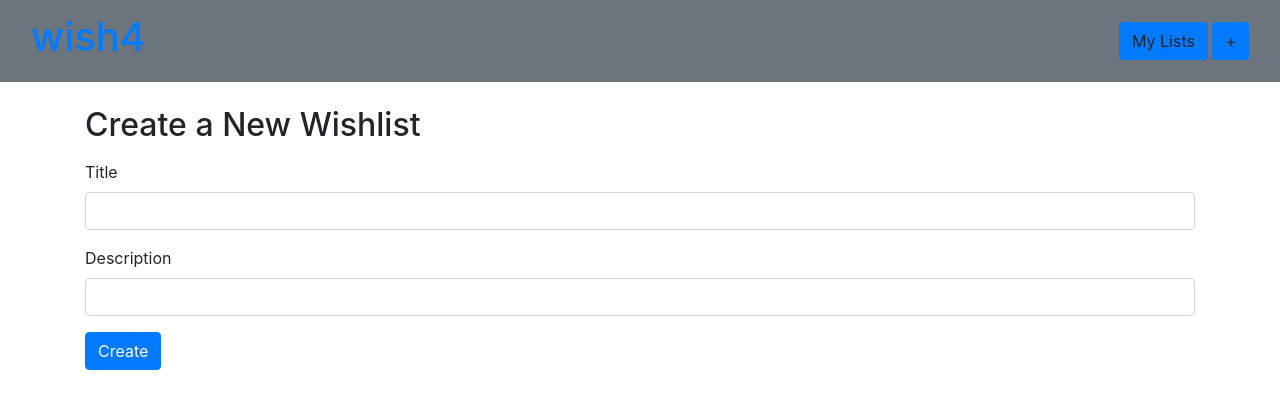
After one commit to lissalad/wish-4, a Flask app: page /wishlists/new in a window 1280 px wide. The commit adds this page. Shown: the top 409 px of the page. Run offline with Flask 2, Linux system fonts and the light colour scheme; some libraries are stand-ins or nearby versions.

Commit message:
basic routing, creating and viewing lists, done, needs items

```diff
--- a/app.py
+++ b/app.py
@@ -7,15 +7,39 @@ import certifi
 host = os.environ.get("DB_URL")
 client = MongoClient(host, tlsCAFile=certifi.where())
 db = client.wish4
-playlists = db.wishlists
-comments = db.items
+lists = db.lists
+items = db.items
 
 app = Flask(__name__)
 
 # ----------- PAGES ----------------------------------------- #
 @app.route('/')
-def playlists_index():
+def wish4_index():
     return render_template('index.html')
+
+@app.route('/wishlists')
+def wishlists():
+    return render_template('wishlists.html', lists=lists.find())
+
+@app.route('/wishlists/new')
+def wishlists_new():
+    return render_template('wishlists_new.html')
+
+@app.route('/wishlists/<wishlist_id>')
+def wishlists_show(wishlist_id):
+  wishlist = lists.find_one({'_id':ObjectId(wishlist_id)})
+  return render_template('wishlists_view.html', wishlist=wishlist)
+
+
+# ----------- CREATE WISHLIST --------------------------------- #
+@app.route('/wishlists', methods=['POST'])
+def wishlist_create():
+  wishlist = {
+    'title': request.form.get('title'),
+    'description': request.form.get('description')
+    }
+  lists.insert_one(wishlist)
+  return redirect(url_for('wish4_index'))
 
 
 # ----------- RUN ----------------------------------------------------- #
--- /dev/null
+++ b/templates/base.html
@@ -0,0 +1,24 @@
+<!DOCTYPE html>
+<html lang="en">
+  <head>
+    <meta charset="UTF-8" />
+    <meta http-equiv="X-UA-Compatible" content="IE=edge" />
+    <meta name="viewport" content="width=device-width, initial-scale=1.0" />
+    <title>wish4</title>
+    <link
+      rel="stylesheet"
+      href="https://stackpath.bootstrapcdn.com/bootstrap/4.3.1/css/bootstrap.min.css"
+      integrity="sha384-ggOyR0iXCbMQv3Xipma34MD+dH/1fQ784/j6cY/iJTQUOhcWr7x9JvoRxT2MZw1T"
+      crossorigin="anonymous"
+    />
+  </head>
+  <body>
+    {% include 'partials/navbar.html' %}
+    <div class="container">{% block content %}{% endblock %}</div>
+  </body>
+  <style>
+    /* html {
+      background-image: url("./images/trees.png");
+    } */
+  </style>
+</html>
--- /dev/null
+++ b/templates/partials/navbar.html
@@ -0,0 +1,11 @@
+<nav class="navbar navbar-default bg-secondary mb-4">
+  <div class="container-fluid">
+    <div class="navbar-header">
+      <a class="navbar-brand" href="/"><h1>wish4</h1></a>
+    </div>
+    <div class="">
+      <a href="/wishlists" class="btn btn-default navbar-btn bg-primary">My Lists</a>
+      <a href="/wishlists/new" class="btn btn-default navbar-btn bg-primary">+</a>
+    </div>
+  </div>
+</nav>
--- /dev/null
+++ b/templates/partials/wishlists_form.html
@@ -0,0 +1,11 @@
+<fieldset>
+  <legend></legend>
+  <div class="form-group">
+    <label for="wishlist-title">Title</label>
+    <input class="form-control" id="title" name="title" value="" required />
+  </div>
+  <div class="form-group">
+    <label for="description">Description</label>
+    <input class="form-control" id="description" name="description" value="" />
+  </div>
+</fieldset>
--- /dev/null
+++ b/templates/styles.css
@@ -0,0 +1,3 @@
+html {
+  background-image: url("./images/trees.png");
+}
--- /dev/null
+++ b/templates/wishlists_new.html
@@ -0,0 +1,12 @@
+{% extends 'base.html' %} {% block content %}
+
+<form method="POST" action="/wishlists">
+  <h2>Create a New Wishlist</h2>
+  {% include 'partials/wishlists_form.html' %}
+  <!-- BUTTON -->
+  <div class="form-group">
+    <button class="btn btn-primary" type="submit">Create</button>
+  </div>
+</form>
+
+{% endblock %}
```
Also changed, not shown: templates/index.html (+3 -19 lines), templates/wishlists.html (added, +13 -0 lines), templates/wishlists_view.html (added, +11 -0 lines), images/trees.png (added).
